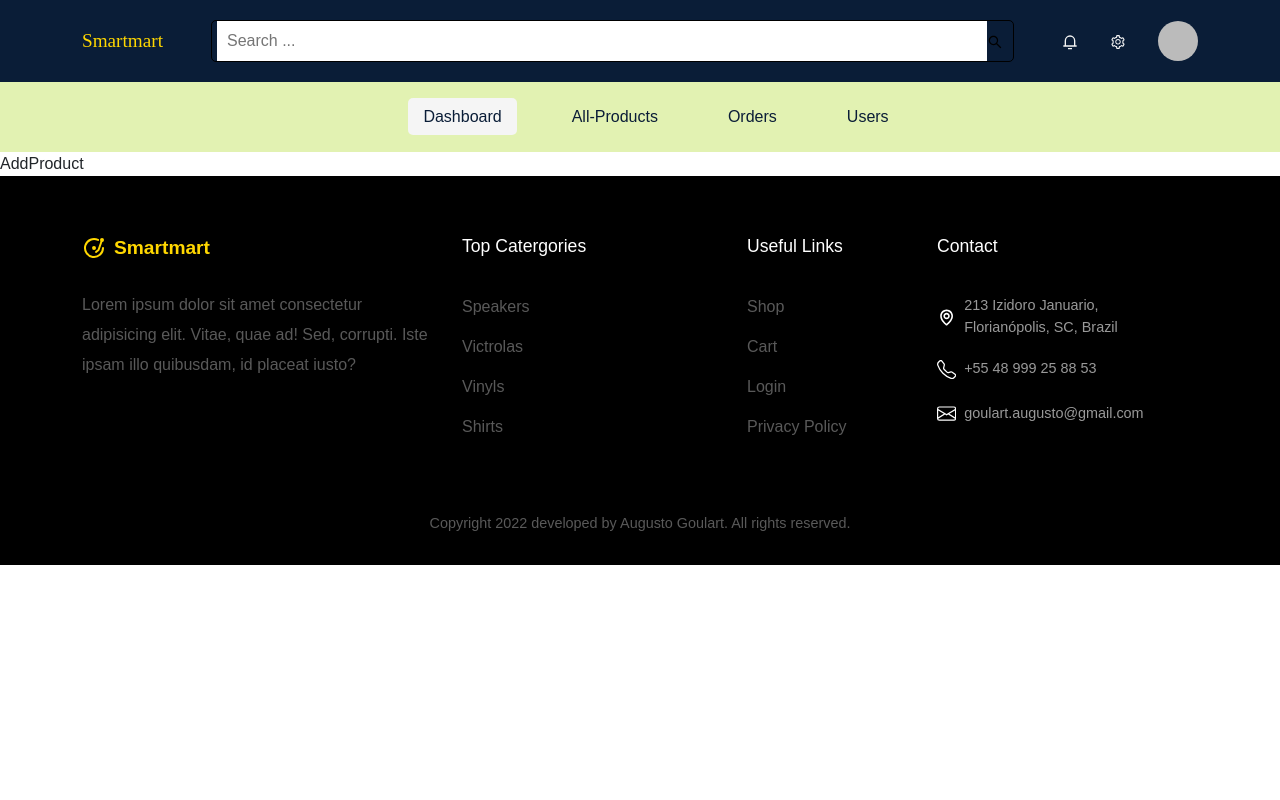
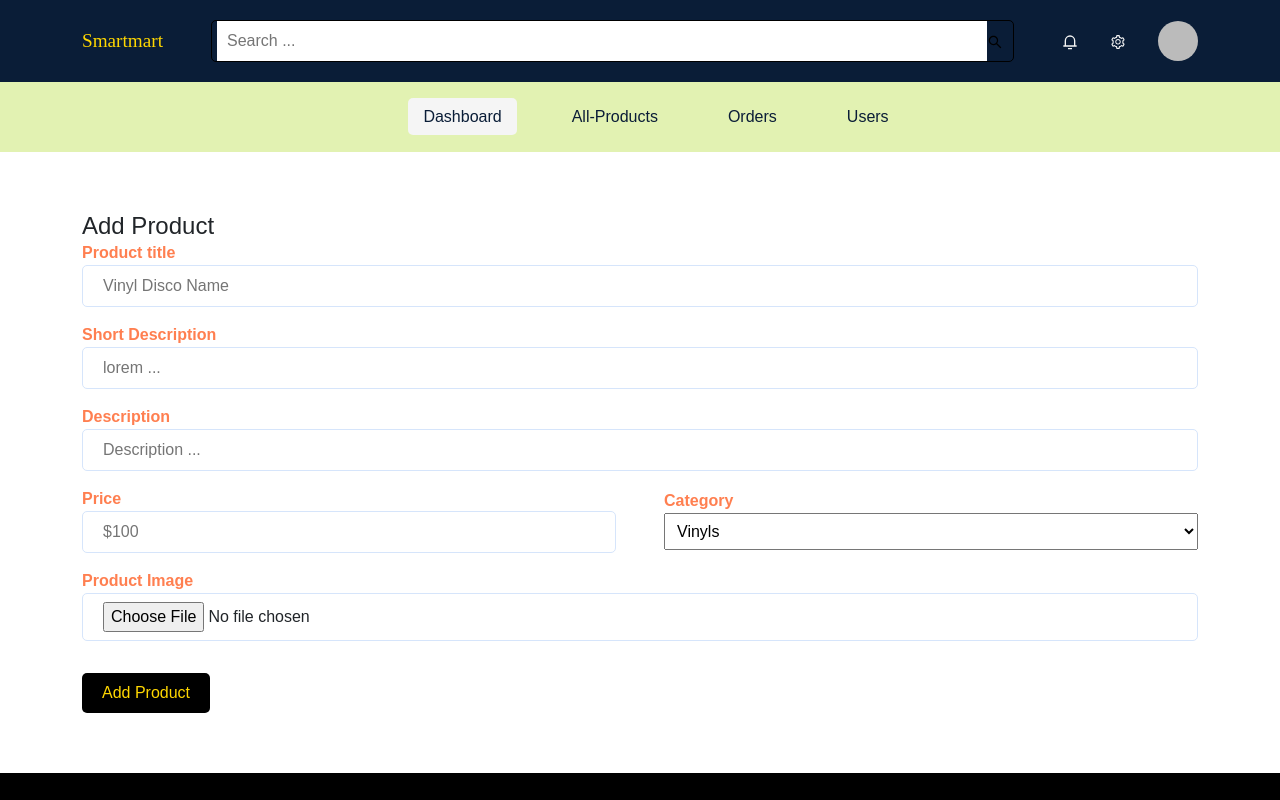
Before and after one commit to GoulartAugusto/ecommerce-shop, a React (Create React App) app: page /dashboard/add-products in a window 1280 px wide. Shown: the top 800 px of the page. Built offline with nearby package versions, Linux system fonts and the light colour scheme; no server answers; sample sign-in values are in the browser's storage; a web font is replaced by a local one.

Commit message:
add: Page for adding new products on the db

```diff
--- a/src/admin/AddProducts.jsx
+++ b/src/admin/AddProducts.jsx
@@ -1,11 +1,84 @@
-import React from 'react';
+import React, { useState } from 'react';
 import { Container, Row, Col, Form, FormGroup } from 'reactstrap';
+import { toast } from 'react-toastify';
 
 const AddProducts = () => {
+
+  const [enterTitle, setEnterTitle] = useState('');
+  const [enterShortDesc, setEnterShortDesc] = useState('');
+  const [enterDescription, setEnterDescription] = useState('');
+  const [enterCategory, setEnterCategory] = useState('');
+  const [enterPrice, setEnterPrice] = useState();
+  const [enterProductImg, setEnterProductImg] = useState(null);
+  const [loading, setLoading] = useState(false)
+
+  const addProduct = async(e) => {
+    e.preventDefault()
+
+    const product = {
+      title: enterTitle,
+      shortDesc: enterShortDesc,
+      description: enterDescription,
+      category: enterCategory,
+      price: enterPrice,
+      imgUrl: enterProductImg,
+    }
+
+    console.log(product)
+  }
+
+
   return (
-    <div>
-        AddProduct
-    </div>
+    <section>
+      <Container>
+        <Row>
+          <Col lg='12'>
+            <h4>Add Product</h4>
+            <Form onSubmit={addProduct}>
+              <FormGroup className="form__group">
+                <span>Product title</span>
+                <input type="text" placeholder='Vinyl Disco Name' value={enterTitle} onChange={e => setEnterTitle(e.target.value)} required />
+              </FormGroup>
+              <FormGroup className="form__group">
+                <span>Short Description</span>
+                <input type="text" placeholder='lorem ...' value={enterShortDesc} onChange={e => setEnterShortDesc(e.target.value)} required />
+              </FormGroup>
+              <FormGroup className="form__group">
+                <span>Description</span>
+                <input type="text" placeholder='Description ...' value={enterDescription} onChange={e => setEnterDescription(e.target.value)} required />
+              </FormGroup>
+
+              <div className='d-flex align-items-center justify-content-between gap-5'>
+              <FormGroup className="form__group w-50">
+                <span>Price</span>
+                <input type="number" placeholder='$100' value={enterPrice} onChange={e => setEnterPrice(e.target.value)} required />
+              </FormGroup>
+
+              <FormGroup className="form__group w-50">
+                <span>Category</span>
+                  <select className='w-100 p-2' value={enterCategory} onChange={e => setEnterCategory(e.target.value)} required >
+                    <option value="Vinyls">Vinyls</option>
+                    <option value="Shirts">Shirts</option>
+                    <option value="Posters">Posters</option>
+                    <option value="Speakers">Speakers</option>
+                    <option value="Victrolas">Victrolas</option>
+                  </select>
+              </FormGroup>
+              </div>
+
+              <div>
+              <FormGroup className="form__group">
+                <span>Product Image</span>
+                <input type="file" onChange={e => setEnterProductImg(e.target.files[0])} required />
+              </FormGroup>
+              </div>
+
+              <button className="buy__btn btn" type="submit" >Add Product</button>
+            </Form>
+          </Col>
+        </Row>
+      </Container>
+    </section>
   )
 }
 
```
